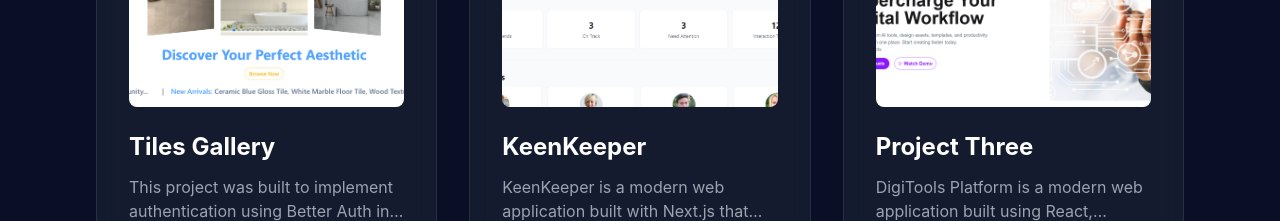
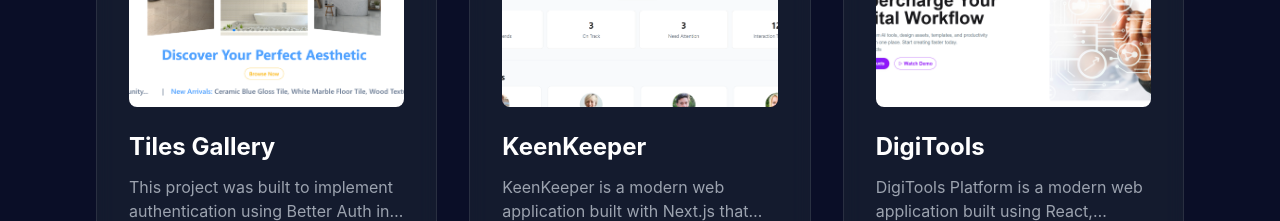
Before and after one commit to Kawsar37/Portfolio, a Next.js app: page / in a window 1280 px wide. Shown: the part 2320-2541 px from the top of the page. Built offline with nearby package versions, Linux system fonts and the light colour scheme.

Commit message:
project name fixed

```diff
--- a/components/sections/Projects.tsx
+++ b/components/sections/Projects.tsx
@@ -27,7 +27,7 @@ const projects = [
   },
   {
     id: 3,
-    title: "Project Three",
+    title: "DigiTools",
     description:
       "DigiTools Platform is a modern web application built using React, Tailwind CSS, and daisyUI. It allows users to browse digital products add them to a cart and remove items as needed. Product data is fetched from a local JSON file /public/data.json using the Fetch API along with use() hook within a component. The application is fully responsive across devices and focuses on clean UI and core React functionality for state management and user interaction.",
     tech: [
```
